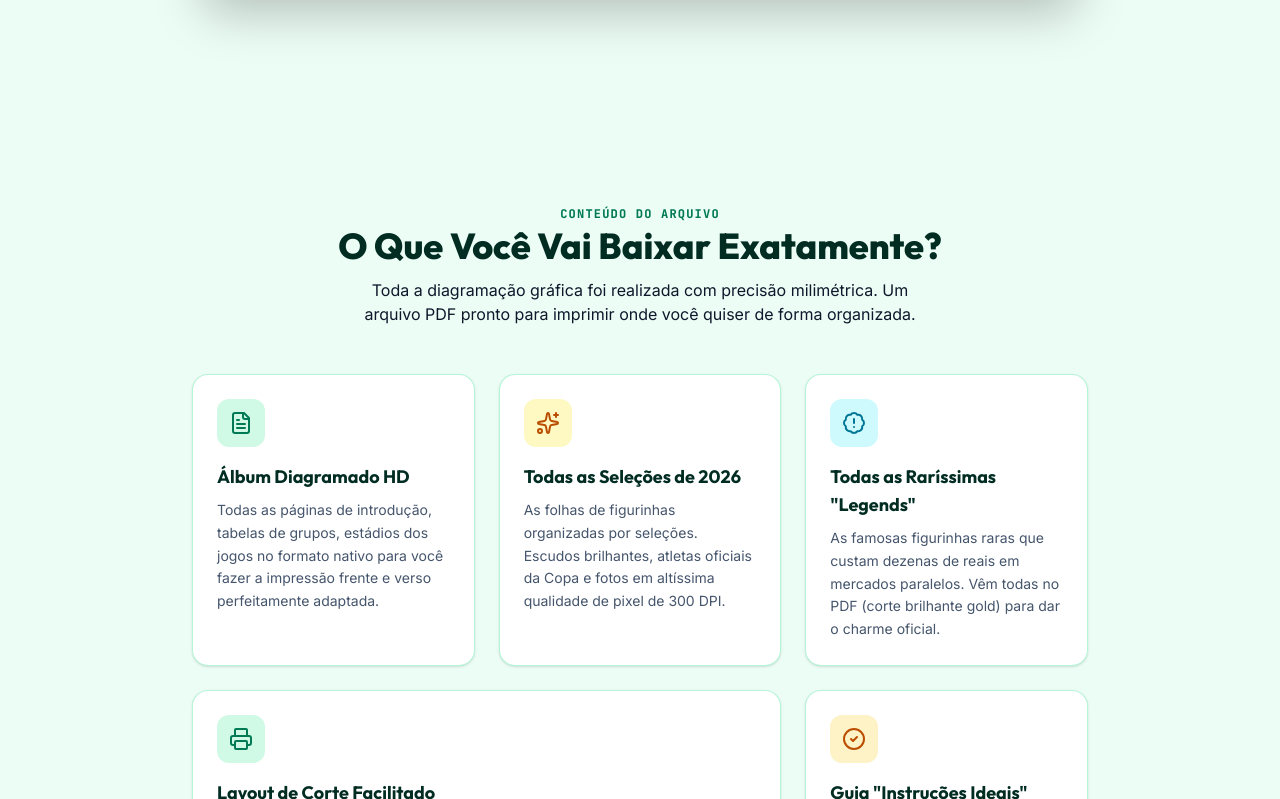
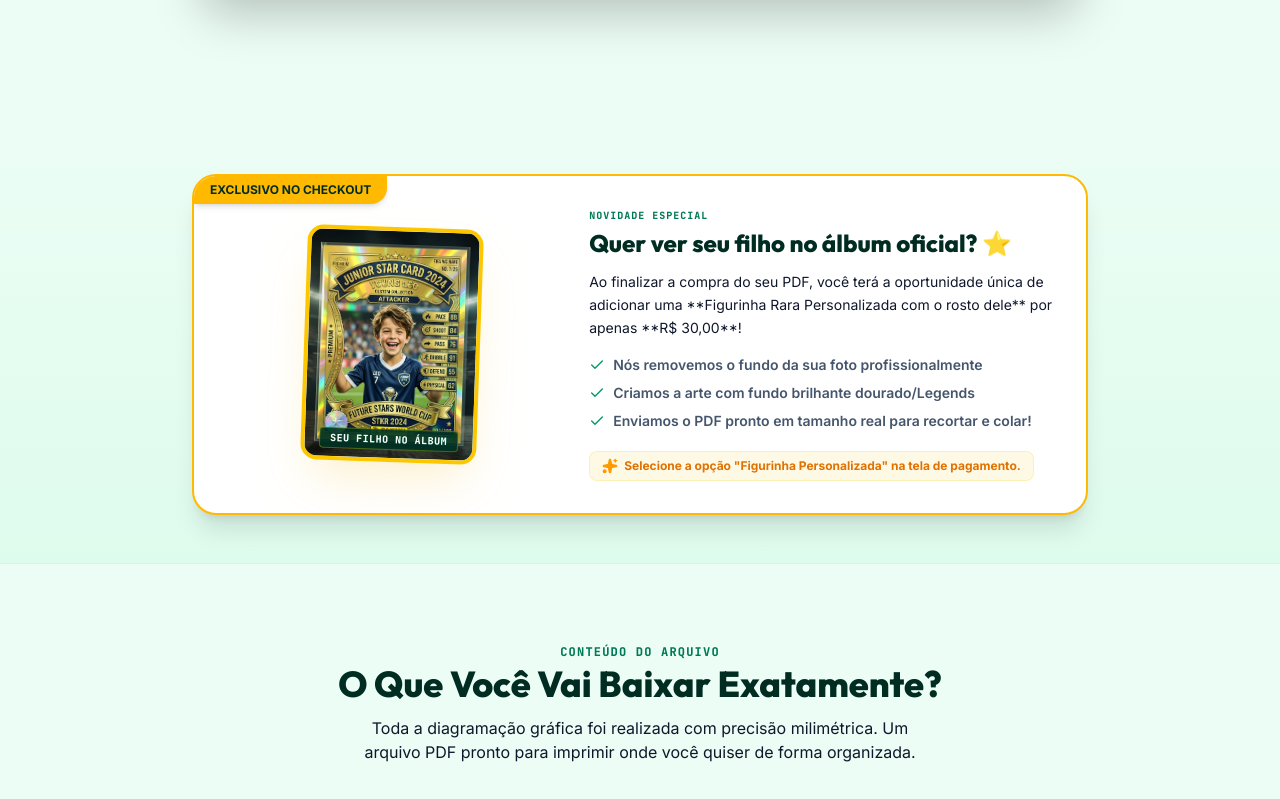
Before and after one commit to kikitoBR/copacompleta, a React (Vite) app: page / in a window 1280 px wide. Shown: the part 1381-2180 px from the top of the page. Built offline with nearby package versions, Linux system fonts and the light colour scheme; no server answers.

Commit message:
feat: add custom sticker section to landing page

```diff
--- a/src/App.tsx
+++ b/src/App.tsx
@@ -409,7 +409,60 @@ export default function App() {
         </div>
       </section>
 
+      {/* SEÇÃO FIGURINHA PERSONALIZADA (ORDER BUMP PREVIEW) */}
+      <section id="custom-sticker-section" className="py-12 bg-gradient-to-b from-emerald-50 to-emerald-100/50 border-b border-emerald-100 relative z-10">
+        <div className="container mx-auto px-4">
+          <div className="max-w-4xl mx-auto bg-white border-2 border-amber-400 rounded-3xl p-6 md:p-8 shadow-xl flex flex-col md:flex-row items-center gap-8 relative overflow-hidden">
+            {/* Ribbon Badge */}
+            <div className="absolute top-0 left-0 bg-amber-400 text-emerald-950 text-[10px] md:text-xs font-black uppercase px-4 py-1.5 rounded-br-2xl shadow-md">
+              Exclusivo no Checkout
+            </div>
 
+            {/* Visual Preview */}
+            <div className="w-full md:w-2/5 flex justify-center shrink-0">
+              <div className="relative w-44 aspect-[3/4] rounded-2xl overflow-hidden border-4 border-yellow-400 shadow-2xl shadow-yellow-500/20 rotate-2 hover:rotate-0 transition-transform duration-300">
+                <div className="absolute inset-0 holo-bg mix-blend-overlay opacity-80 pointer-events-none z-10" />
+                <img
+                  src="/fig-personalizada-exemplo.png"
+                  alt="Exemplo Figurinha Personalizada"
+                  className="w-full h-full object-cover bg-emerald-950"
+                />
+                <div className="absolute bottom-2 left-1/2 -translate-x-1/2 bg-emerald-950/90 text-white text-[10px] font-bold px-2.5 py-0.5 rounded border border-yellow-400/30 font-mono tracking-wider whitespace-nowrap">
+                  SEU FILHO NO ÁLBUM
+                </div>
+              </div>
+            </div>
+
+            {/* Content text */}
+            <div className="w-full md:w-3/5 text-center md:text-left">
+              <span className="text-[10px] uppercase text-emerald-700 font-mono tracking-widest font-black block">Novidade Especial</span>
+              <h3 className="font-display font-black text-2xl text-emerald-950 mt-1">
+                Quer ver seu filho no álbum oficial? ⭐️
+              </h3>
+              <p className="text-sm text-slate-750 mt-3 leading-relaxed">
+                Ao finalizar a compra do seu PDF, você terá a oportunidade única de adicionar uma **Figurinha Rara Personalizada com o rosto dele** por apenas **R$ 30,00**!
+              </p>
+
+              <ul className="mt-4 space-y-2 text-xs md:text-sm text-slate-600 font-semibold">
+                <li className="flex items-center gap-2">
+                  <Check className="w-4 h-4 text-emerald-600 shrink-0" /> Nós removemos o fundo da sua foto profissionalmente
+                </li>
+                <li className="flex items-center gap-2">
+                  <Check className="w-4 h-4 text-emerald-600 shrink-0" /> Criamos a arte com fundo brilhante dourado/Legends
+                </li>
+                <li className="flex items-center gap-2">
+                  <Check className="w-4 h-4 text-emerald-600 shrink-0" /> Enviamos o PDF pronto em tamanho real para recortar e colar!
+                </li>
+              </ul>
+
+              <p className="text-xs text-amber-600 font-bold mt-5 flex items-center justify-center md:justify-start gap-1.5 bg-yellow-400/10 py-1.5 px-3 rounded-lg border border-yellow-400/20 inline-flex">
+                <Sparkles className="w-4 h-4 fill-amber-500 text-amber-500 shrink-0" />
+                Selecione a opção "Figurinha Personalizada" na tela de pagamento.
+              </p>
+            </div>
+          </div>
+        </div>
+      </section>
 
       {/* O QUE ESTÁ INCLUSO (Scope grid) */}
       <section id="detalhes-secao" className="py-20 bg-emerald-50/40 border-b border-emerald-100 relative">
```
Also changed, not shown: public/fig-personalizada-exemplo.png (added).
